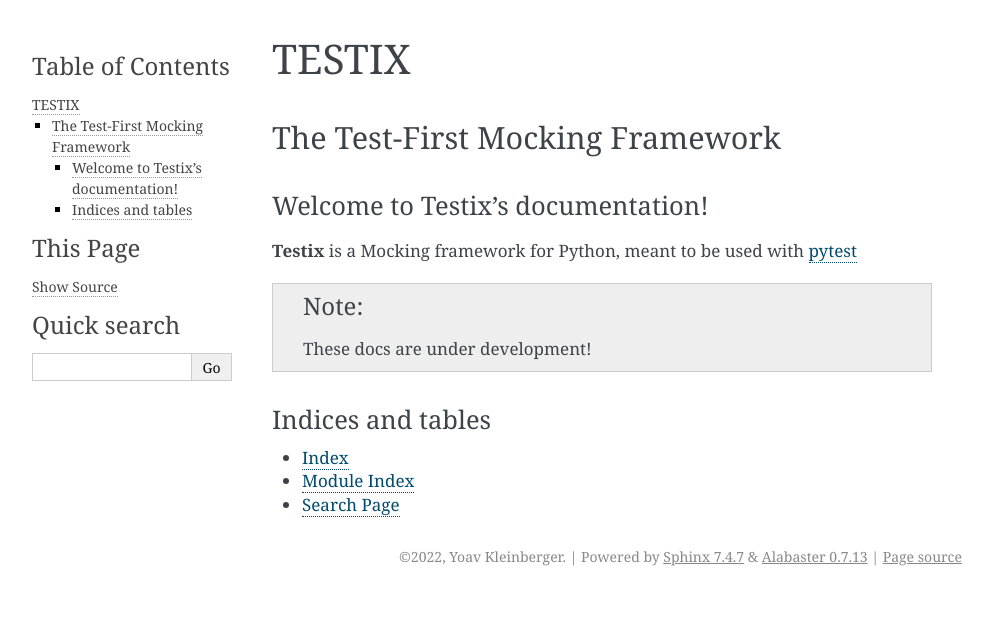
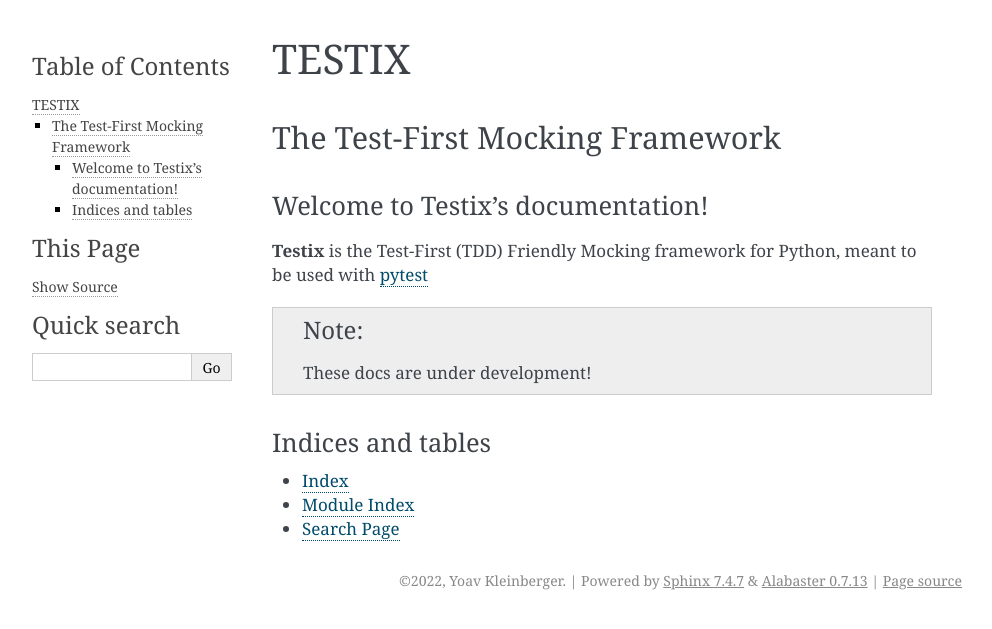
Before and after one commit to haarcuba/testix, a Sphinx documentation site: the page built from documentation/index.rst, in a window 1280 px wide. Shown: the top 629 px of the page, without its empty margins (148-1140 px from the left). Built offline with Sphinx 7.4.7, drawn with Linux system fonts in a browser that asks for light colours.

Commit message:
improve docs

```diff
--- a/documentation/index.rst
+++ b/documentation/index.rst
@@ -12,7 +12,7 @@
 Welcome to Testix's documentation!
 ==================================
 
-**Testix** is a Mocking framework for Python, meant to be used with pytest_
+**Testix** is the Test-First (TDD) Friendly Mocking framework for Python, meant to be used with pytest_
 
 .. _pytest: https://docs.pytest.org/en/latest/
 
```
